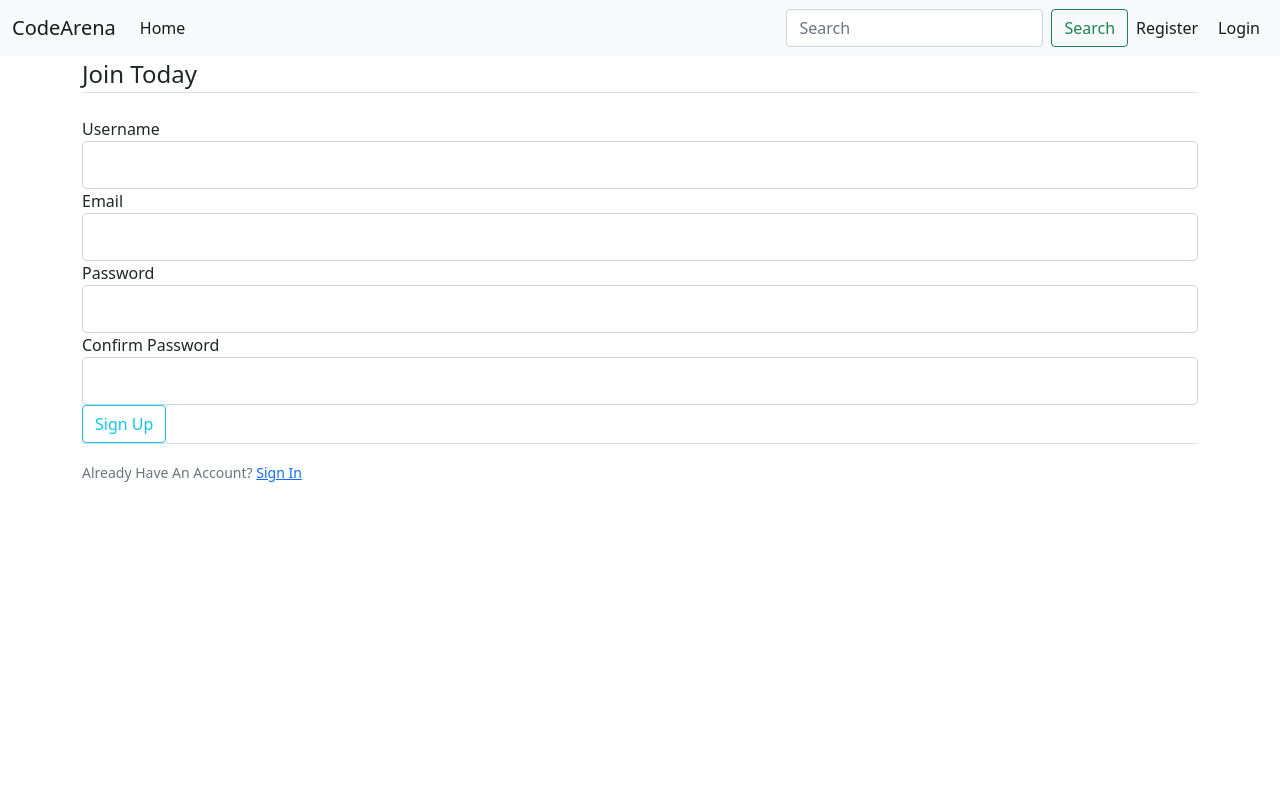
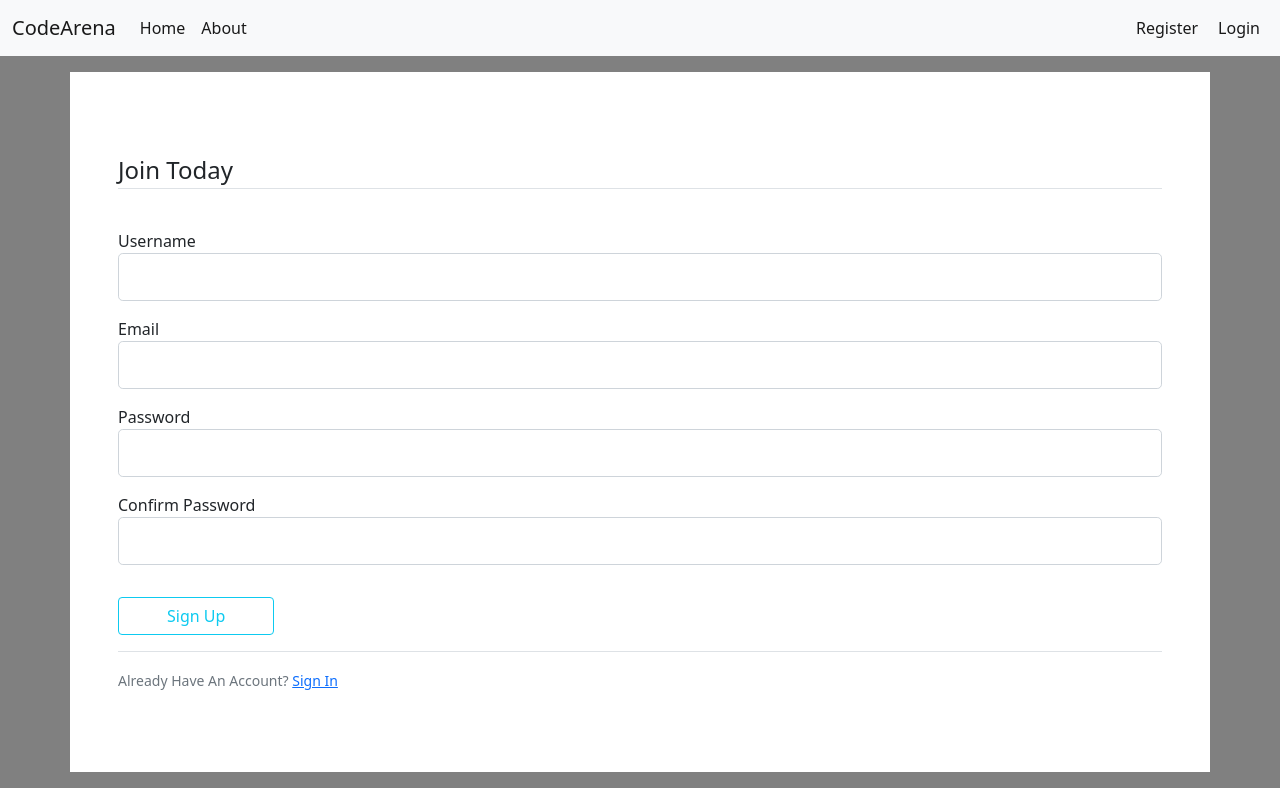
Before and after one commit to SuchithSridhar/CodeArena, a Flask app: page /register in a window 1280 px wide. Run offline with Flask 2, Linux system fonts and the light colour scheme.

Commit message:
(Styling) Home, About, Login, Register - Added content to home page. - Added about page. - Changed login and register page with more padding and some basic styling.

```diff
--- /dev/null
+++ b/codearena/static/styles/about.css
@@ -0,0 +1,4 @@
+.background {
+  background-color: gray;
+  padding: 5% 10% 20%;
+}
--- /dev/null
+++ b/codearena/static/styles/forms.css
@@ -0,0 +1,33 @@
+.background {
+  background-color: gray;
+  padding-top: 1em;
+  padding-bottom: 1em;
+}
+
+.internal-container {
+  background-color: white;
+  padding: 5em 3em;
+}
+
+.form-control-label {
+  margin-top: 1em;
+}
+
+.form-check {
+  margin-top: 1em;
+  margin-bottom: 1em;
+}
+
+.btn {
+  margin-right: 1em;
+  padding-left: 3em;
+  padding-right: 3em;
+}
+
+.btn-register {
+  margin-top: 2em;
+}
+
+form {
+  padding-bottom: 1em;
+}
--- a/codearena/templates/layout.html
+++ b/codearena/templates/layout.jinja
@@ -17,10 +17,12 @@
       crossorigin="anonymous"
     />
     <link rel="stylesheet" href="{{url_for('static', filename='styles/base.css')}}">
+    {% block headers %}
+    {% endblock headers %}
   </head>
   <nav class="navbar navbar-expand-lg navbar-light bg-light">
     <div class="container-fluid">
-      <a class="navbar-brand" href="#">CodeArena</a>
+      <a class="navbar-brand" href="{{url_for('main.home')}}">CodeArena</a>
       <button
         class="navbar-toggler"
         type="button"
@@ -35,19 +37,12 @@
       <div class="collapse navbar-collapse" id="navbarSupportedContent">
         <ul class="navbar-nav me-auto mb-2 mb-lg-0">
           <li class="nav-item">
-            <a class="nav-link active" aria-current="page" href="#">Home</a>
+          <a class="nav-link active" aria-current="page" href="{{ url_for('main.home') }}">Home</a>
+          </li>
+          <li class="nav-item">
+          <a class="nav-link active" aria-current="page" href="{{ url_for('main.about') }}">About</a>
           </li>
         </ul>
-        <form class="d-flex">
-          <input
-            class="form-control me-2"
-            type="search"
-            placeholder="Search"
-            aria-label="Search"
-          />
-          <button class="btn btn-outline-success" type="submit">Search</button>
-        </form>
-
               {% if current_user.is_authenticated %}
           <div class="user-image nav-item dropdown">
             <img
--- a/codearena/templates/register.html
+++ b/codearena/templates/register.jinja
@@ -1,5 +1,10 @@
-{% extends "layout.html" %} {% block content %}
-<div class="container content-section">
+{% extends "layout.jinja" %}
+{% block headers %}
+    <link rel="stylesheet" href="{{url_for('static', filename="styles/forms.css")}}">
+{% endblock headers %}
+{% block content %}
+<div class="background">
+<div class="internal-container container">
   <form method="POST" action="">
     {{ form.hidden_tag() }}
     <fieldset class="form-group">
@@ -59,7 +64,7 @@
       </div>
     </fieldset>
     <div class="form-group">
-      {{ form.submit(class="btn btn-outline-info") }}
+      {{ form.submit(class="btn btn-outline-info btn-register") }}
     </div>
   </form>
     <div class="border-top pt-3">
@@ -69,4 +74,5 @@
       </small>
     </div>
 </div>
+</div>
 {% endblock content %}
--- a/codearena/users/routes.py
+++ b/codearena/users/routes.py
@@ -18,7 +18,7 @@ def register():
         db.session.commit()
         flash('Your account has been created! You are now able to log in', 'success')
         return redirect(url_for('users.login'))
-    return render_template('register.html', title='Register', form=form)
+    return render_template('register.jinja', title='Register', form=form)
 
 @users.route("/login", methods=['get', 'post'])
 def login():
@@ -34,7 +34,7 @@ def login():
             return redirect(next_page) if next_page else redirect(url_for('main.home'))
         else:
             flash('Login Unsuccessful. Please check email and password', 'danger')
-    return render_template('login.html', title='Login', form=form)
+    return render_template('login.jinja', title='Login', form=form)
 
 @users.route("/logout")
 def logout():
```
Also changed, not shown: codearena/main/routes.py (+5 -2 lines), codearena/static/styles/index.css (added, +16 -0 lines), codearena/templates/about.jinja (added, +14 -0 lines), codearena/templates/index.jinja (added, +18 -0 lines), codearena/templates/login.jinja (renamed from codearena/templates/login.html, +8 -2 lines).
